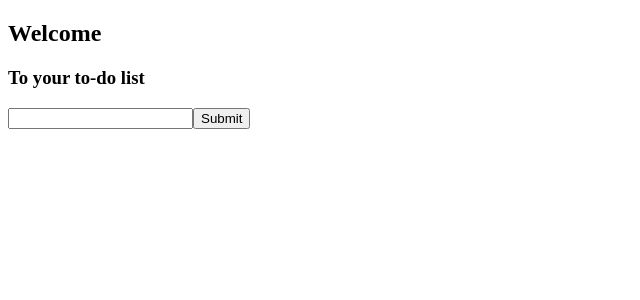
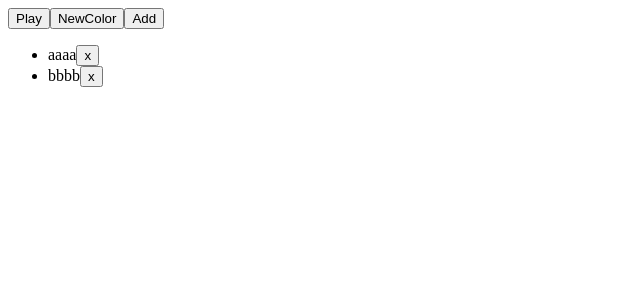
Before and after one commit to DmytroBorysenko/FrontEndAdvance-FlappyBird, a React app: page / in a window 1280 px wide. Shown: the top 300 px of the page, without its empty margins (0-640 px from the left). Built offline with nearby package versions, Linux system fonts and the light colour scheme.

Commit message:
MVC commit

```diff
--- a/src/List.js
+++ /dev/null
@@ -1,11 +0,0 @@
-import React from 'react';
-
-const List = props => (
-  <ul>
-    {props.items.map((item, index) => (
-      <li key={index}>{item}</li>
-    ))}
-  </ul>
-);
-
-export default List;
--- /dev/null
+++ b/src/components/Todoitem.jsx
@@ -0,0 +1,12 @@
+import * as React from 'react';
+
+export class TodoItem extends React.Component {
+    render() {
+        return (
+            <li>
+                {this.props.name}
+                <button onClick={() => this.props.onRemove()}>x</button>
+            </li>
+        );
+    }
+}
--- /dev/null
+++ b/src/game/game.jsx
@@ -0,0 +1,27 @@
+import { GameItemCtrl } from "./gameItem/gameItemControler.jsx";
+
+export class Game {
+  constructor() {
+    this.canvas = document.getElementById("game");
+    this.ctx = this.canvas.getContext("2d");
+
+    this.canvas.width = 300;
+    this.canvas.height = 300;
+    this.items=[];
+    this.items.push(new GameItemCtrl('red', [150,150,50,50]))
+
+    this.ctx.fillStyle = "blue";
+    this.ctx.fillRect(150, 150, 70, 70);
+
+    this.draw();
+  }
+
+  changeColor(){
+      this.items.forEach((item)=> item.setNewColor())
+  }
+  draw() {
+    this.ctx.clearRect(0, 0, 300, 300);
+    this.items.forEach((item)=>item.animate(this.ctx))
+    requestAnimationFrame(() => this.draw());
+  }
+}
--- /dev/null
+++ b/src/game/gameItem/gameItemControler.jsx
@@ -0,0 +1,20 @@
+import { GameItemModal } from "./gameItemModal.jsx";
+import { GameItemView } from "./gameView.jsx";
+
+export class GameItemCtrl {
+  constructor(type) {
+    this.modal = new GameItemModal();
+    this.view = new GameItemView(this.modal);
+
+    this.modal.setType(type)
+
+  }
+  setNewColor(){
+    this.modal.setRandomColor();
+  }
+
+  animate(ctx) {
+    this.view.animate(ctx)
+
+  }
+}
--- /dev/null
+++ b/src/game/gameItem/gameItemModal.jsx
@@ -0,0 +1,12 @@
+export class GameItemModal {
+  constructor() {
+    this.type = "";
+  }
+  setType(type) {
+    this.type = type;
+  }
+  setRandomColor(){
+    const color = Math.floor(Math.random()*1000000);
+    this.type =`#${color}`;
+  }
+}
--- /dev/null
+++ b/src/game/gameItem/gameView.jsx
@@ -0,0 +1,9 @@
+export class GameItemView{
+    constructor(modal){
+        this.modal=modal;
+    }
+    animate(ctx){
+        ctx.fillStyle = this.modal.type;
+        ctx.fillRect.apply(ctx, [150,150,50,50])
+    }
+}
--- a/src/index.html
+++ b/src/index.html
@@ -8,5 +8,6 @@
 </head>
 <body>
     <section id="root"></section>
+    <canvas id="game"></canvas>
 </body>
 </html>
--- a/src/index.jsx
+++ b/src/index.jsx
@@ -1,72 +1,53 @@
-// import * as React from "react";
-// import * as ReactDOM from "react-dom";
+import * as React from 'react';
+import * as ReactDOM from 'react-dom';
+import { TodoItem } from './components/TodoItem.jsx';
+import { Game } from './game/game.jsx'
 
-// class App extends React.Component{
-//     constructor(props, state){
-//         super(props, state);
+class App extends React.Component {
 
-//         this.state ={
-//             counter: 0
-//         }
-//     }
-//     render(){
-//         return(
-//             <div>
-//                 <button onClick={()=> this.minus()}>Minus</button>
-//                 <span>{' '}{this.state.counter}{' '}</span>
-//                 <button onClick = {() => {
-//                     this.setState({counter: this.state.counter +1})
-//                 }}>Plus</button>
-//                 </div>
-//         )
-//     }
-//     minus() {
-//         this.setState({
-//             counter: this.state.counter -1
-//         });
-//     }
-// }
+    constructor(props, state) {
+        super(props, state);
 
-// ReactDOM.render(<App/>, document.getElementById("root"))
+        this.state = {
+            list: [
+                { name: 'aaaa' },
+                { name: 'bbbb' },
+            ]
+        }
+    }
 
-import React, { Component } from "react";
-import * as ReactDOM from "react-dom";
-import List from "./List";
+    render() {
+        return (
+            <div>
 
-class App extends Component {
-  constructor(props) {
-    super(props);
-    this.state = {
-      term: "",
-      items: []
-    };
-    this.onChange = this.onChange.bind(this);
-    this.onSubmit = this.onSubmit.bind(this);
-  }
-  onChange(event) {
-    this.setState({ term: event.target.value }, () => {
-    });
-  }
-  onSubmit(event) {
-    event.preventDefault();
-    this.setState({
-      term: "",
-      items: [...this.state.items, this.state.term]
-    });
-  }
-  render() {
-    return (
-      <div>
-        <form className="App" onSubmit={this.onSubmit}>
-        <h1>Welcome</h1>
-            <h3>To your to-do list</h3>
-          <input value={this.state.term} onChange={this.onChange} />
-          <button>Submit</button>
-        </form>
-        <List items={this.state.items} />
-      </div>
-    );
-  }
+                <button onClick={()=> this.playGame()}>Play</button>
+                <button onClick={()=> this.newColor()}>NewColor</button>
+                <button onClick={() => this.addItem()}>Add</button>
+                <ul>
+                    {this.state.list.map((item, i) => (
+                        <TodoItem key={i}
+                                  name={item.name}
+                                  onRemove={() => this.removeItem(i)}/>
+                    ))}
+                </ul>
+            </div>
+        )
+    }
+    playGame(){
+        this.game = new Game;
+    }
+    newColor(){
+        this.game.changeColor()
+    }
+
+    addItem() {
+        this.setState({list: [...this.state.list, {name: 'cccc'}]});
+    }
+
+    removeItem(i) {
+        this.state.list.splice(i, 1);
+        this.setState({list: [...this.state.list]})
+    }
 }
 
-ReactDOM.render(<App />, document.getElementById("root"));
+ReactDOM.render(<App/>, document.getElementById('root'));
```
Also changed, not shown: .babelrc (renamed from src/.babelrc), .eslintrc.js, static/cat.jpeg (added), 1 other file (tests, documents, lock files or other folders).
